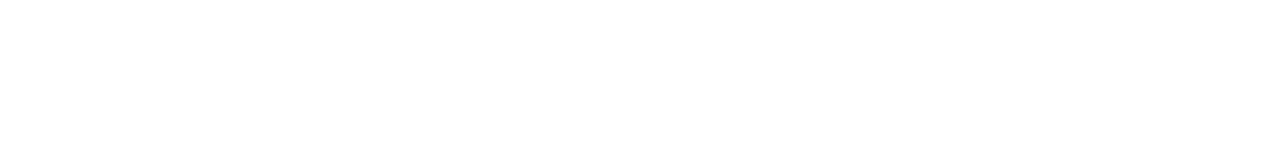
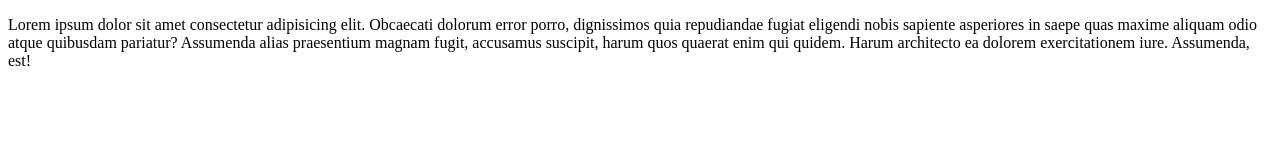
Before and after one commit to eduinfonet/second-module, a plain HTML site: page index.html in a window 1280 px wide. Drawn offline with Linux system fonts and the light colour scheme.

Commit message:
first commit

```diff
--- a/index.html
+++ b/index.html
@@ -6,5 +6,14 @@
     <meta name="viewport" content="width=device-width, initial-scale=1.0" />
     <title>second-module</title>
   </head>
-  <body></body>
+  <body>
+    <p>
+      Lorem ipsum dolor sit amet consectetur adipisicing elit. Obcaecati dolorum
+      error porro, dignissimos quia repudiandae fugiat eligendi nobis sapiente
+      asperiores in saepe quas maxime aliquam odio atque quibusdam pariatur?
+      Assumenda alias praesentium magnam fugit, accusamus suscipit, harum quos
+      quaerat enim qui quidem. Harum architecto ea dolorem exercitationem iure.
+      Assumenda, est!
+    </p>
+  </body>
 </html>
```
